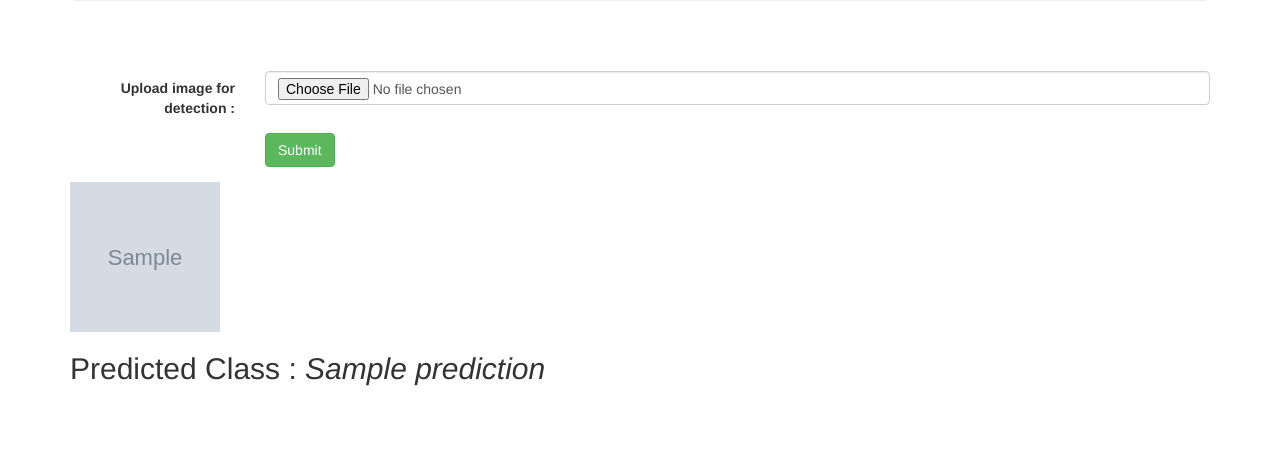
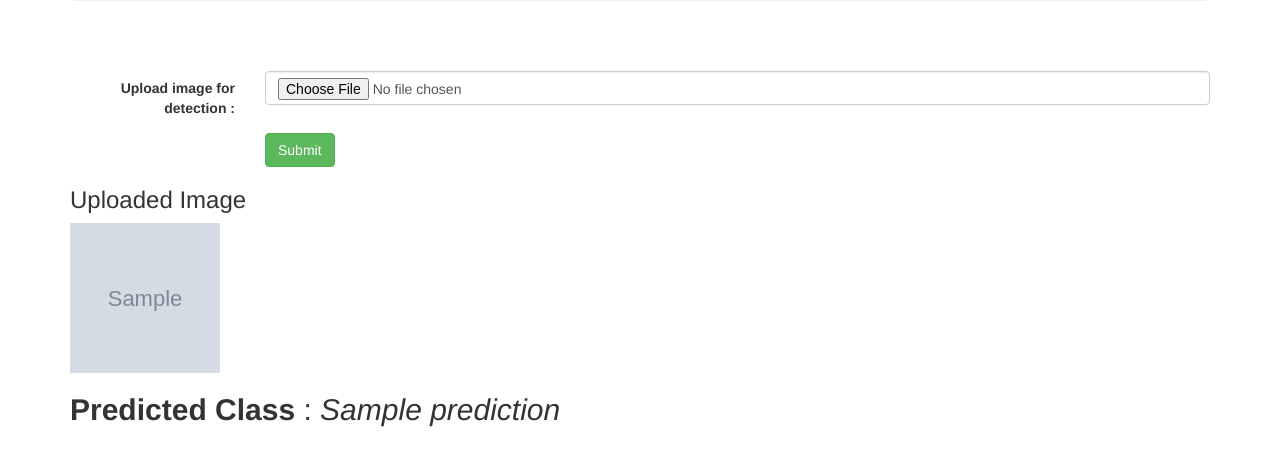
Before and after one commit to SanmathiKumar/BCDetection, a Flask app: template templates/home.html in a window 1280 px wide. Shown: the part 155-621 px from the top of the page. Run offline with Flask 3, Linux system fonts and the light colour scheme; the template is opened without the code that fills it: most values are stand-ins (such as "Sample title", 1, 10 or a date in 2020); grey boxes marked "Sample" are stand-in pictures; some libraries are stand-ins or nearby versions.

Commit message:
added requirements.txt

```diff
--- a/app.py
+++ b/app.py
@@ -14,19 +14,20 @@ global model
 app = Flask(__name__)
 
 
-def load_image(img_path):
-    img_ = image.load_img(img_path, target_size=(50, 50))
+def load_image(img_path_):
+    img_ = image.load_img(img_path_, target_size=(50, 50))
     img_tensor = image.img_to_array(img_)  # (height, width, channels)
     # img_tensor = img_tensor.reshape(1, 50, 50, 3)
     img_tensor = np.expand_dims(img_tensor,
-                                axis=0)  # (1, height, width, channels), add a dimension because the model expects this shape: (batch_size, height, width, channels)
+                                axis=0)  # (1, height, width, channels), add a dimension because the model expects
+    # this shape: (batch_size, height, width, channels)
     img_tensor /= 255.  # imshow expects values in the range [0, 1]
 
     return img_tensor
 
 
-def prediction(img_path):
-    new_image = load_image(img_path)
+def prediction(img_path_):
+    new_image = load_image(img_path_)
 
     pred = model.predict(new_image)
 
@@ -36,9 +37,9 @@ def prediction(img_path):
     THRESHOLD_VALUE = float(8.09e-11)
 
     if predicted_value > THRESHOLD_VALUE:
-        return "Class 0"
+        return "Class 0 - No Cancer!"
     else:
-        return "Class 1"
+        return "Class 1 - Possibility of having Cancer!"
 
 
 # routes
@@ -54,6 +55,7 @@ def about_page():
 
 @app.route("/submit", methods=['GET', 'POST'])
 def get_output():
+    global img_path, p
     if request.method == 'POST':
         img = request.files['my_image']
 
--- a/templates/home.html
+++ b/templates/home.html
@@ -31,8 +31,9 @@
   </form>
 
 	{% if prediction %}
+  <h3> Uploaded Image </h3>
   <img src="{{img_path}}" height="150px" width="150px">
-	<h2> Predicted Class   : <i> {{prediction}} </i></h2>
+	<h2><b> Predicted Class </b> : <i> {{prediction}} </i></h2>
 
 	{% endif %}
 
```
Also changed, not shown: requirements.txt (added, +7 -0 lines).
